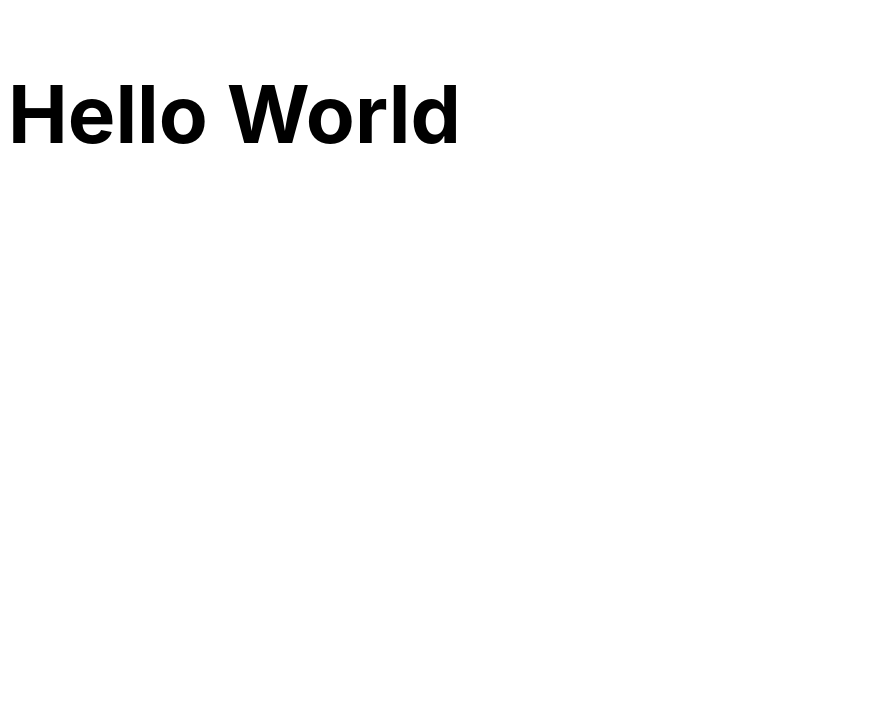
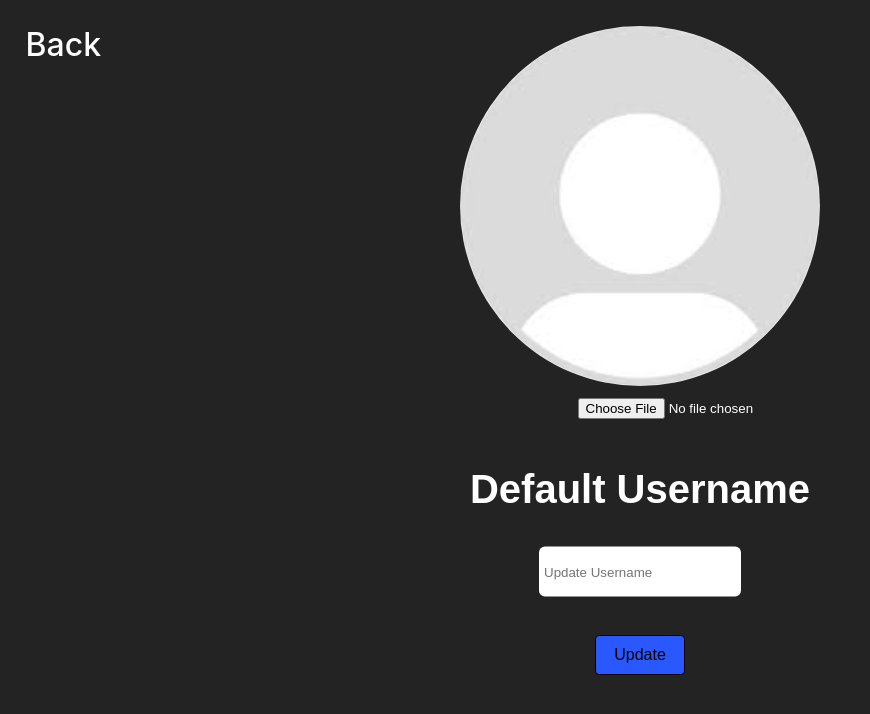
Before and after one commit to Bebo561/Vue-Chat-App, a Vue app in the folder Frontend/: page /Account in a window 1280 px wide. Shown: the top 714 px of the page, without its empty margins (0-870 px from the left). Built offline with nearby package versions, Linux system fonts and the light colour scheme.

Commit message:
Created settings page, will add functionality, also added a base for backend code

```diff
--- a/Frontend/src/components/Settings.vue
+++ b/Frontend/src/components/Settings.vue
@@ -1,14 +1,145 @@
 <template>
-    <h1>Hello World</h1>
+   <div id="AccountPage">
+        <h1 id="Contacts" @click.prevent="Contacts">Back</h1>
+        <img src="src/assets/Default.jpg" alt="Profile Picture" id="AccountPhoto"/>
+        <input id="UpdatePhoto" type="file" @change="handleFileChange" accept=".png, .jpg, .jpeg" />
+        <h3 id="Username" >{{ User }}</h3>
+        <input type="text" id="UpdateUsername" v-model="NewUsername" placeholder="Update Username"/>
+        <button id="Update-Button">Update</button>
+   </div>
 </template>
 
 <style scoped>
-h1{
-    color: black;
-    font-size: 10vh;
-}
+    #Contacts{
+        font-size: 2 rem;
+        font-weight: 500;
+        position: absolute;
+        top: 0;
+        left: 0;
+        color: white;
+        margin-left: 2vw;
+    }
+    #Contacts:hover{
+        color: blue;
+        cursor: pointer;
+    }
+    #AccountPage{
+        height: 100%;
+        width: 100%;
+        top: 0;
+        left: 0;
+        position: absolute;
+        display: flex;
+        flex-direction: column;
+        align-items: center;
+        background-color: rgb(35, 35, 35);
+    }
+    #UpdatePhoto{
+        margin-left: 10vw;
+        margin-top: 1%;
+        color: white;
+        cursor: pointer;
+    }
+    #Update-Button{
+        height: 5vh;
+        width: 7vw;
+        background-color: rgb(42, 88, 255);
+        color: black;
+        font-size: 1rem;
+        font-family: Arial;
+        font-weight: 500;
+        border: 1px solid black;
+        border-radius: 4px;
+        margin-top: 2%;
+    }
+    #Update-Button:hover{
+        background-color: white;
+        border: 1px solid black;
+        transition: 0.3s ease;
+        cursor: pointer;
+    }
+    #Username{
+        font-size: 2.5rem;
+        font-family: Arial;
+        color: white;
+        font-weight: 600;
+    }
+    #UpdateUsername{
+        border-radius: 6px;
+        height: 5%;
+        border:none;
+        padding: 5px;
+        width: 15vw;
+        transform: translateY(-25%);
+        caret-color: black;
+    }
+    #UpdateUsername:hover{
+        outline: none;
+        cursor: auto;
+        transform: translateY(-25%);
+    }
+    #AccountPhoto{
+        height: 45%;
+        margin-top: 2%;
+        border-radius: 50%;
+    }
+    @media (max-width: 480px){
+        #AccountPhoto{
+            height: 35%;
+
+        }
+        #Contacts{
+            font-size: 1.5rem;
+        }
+        #UpdatePhoto{
+            margin-top: 5%;
+        }
+        #Username{
+            font-size: 3rem;
+        }
+        #UpdateUsername{
+            width: 40%;
+        }
+        #Update-Button{
+            width: 40%;
+            margin-top: 5%;
+            height: 7%;
+        }
+    }
 </style>
 
 <script lang="ts">
+    export default {
+        data() {
+            return {
+                 User: sessionStorage.getItem("User") || "Default Username",
 
+                 ImageFile: null,
+                 NewUsername: null,
+
+            };
+        },
+        methods: {
+            Contacts(event: Event){
+                console.log(event);
+                this.$router.push("/Contacts");
+            },
+            handleSubmit(event: Event){
+                console.log(event);
+            },
+            handleFileChange(event : Event) {
+                const file = event.target.files[0];
+                if (file) {
+                    var imageFile = file;
+
+                    const reader = new FileReader();
+                    reader.onload = (e) => {
+                    var imagePreview = e.target.result;
+                    this.ImageFile = e.target.result.split(',')[1];
+                    };
+                    reader.readAsDataURL(file);
+                }
+            }
+        },
+    }
 </script>
```
Also changed, not shown: Frontend/src/assets/Default.jpg (added), 1 other file (tests, documents, lock files or other folders).
